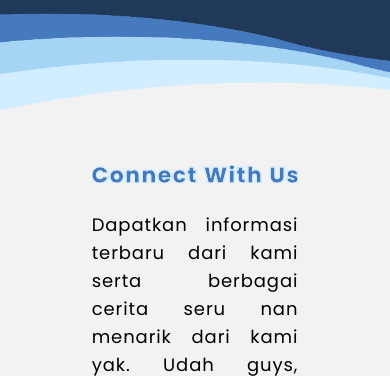
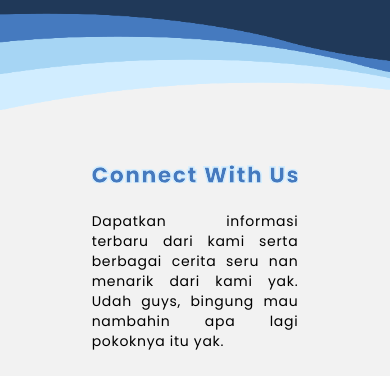
Before and after one commit to rizqiaditya222/Asbragara, a plain HTML site: page index.html in a window 390 px wide. Shown: the part 1895-2271 px from the top of the page. Drawn offline with nearby package versions, Linux system fonts and the light colour scheme.

Commit message:
completed component

```diff
--- a/index.html
+++ b/index.html
@@ -354,7 +354,7 @@
         <div id="contact" class="flex flex-col items-center md:flex-row pt-44 pb-10 px-10">
             <div class="w-2/3 place-items-center md:place-items-start">
                 <img class="w-80" src="text/Connect With Us.svg" alt="">
-                <p class="tracking-wider my-7 w-full md:w-4/5 text-lg text-justify">Dapatkan informasi terbaru dari kami serta berbagai cerita seru nan menarik dari kami yak. Udah guys, bingung mau nambahin apa lagi pokoknya itu yak.</p>
+                <p class="tracking-wider my-7 w-full md:w-4/5 text-sm md:text-lg text-justify">Dapatkan informasi terbaru dari kami serta berbagai cerita seru nan menarik dari kami yak. Udah guys, bingung mau nambahin apa lagi pokoknya itu yak.</p>
                 <div class="flex-row">
                     <div class="w-full md:w-1/2 place-items-center">
                         <p class="font-bold text-orange text-2xl mb-3">Contact us :</p>
```
